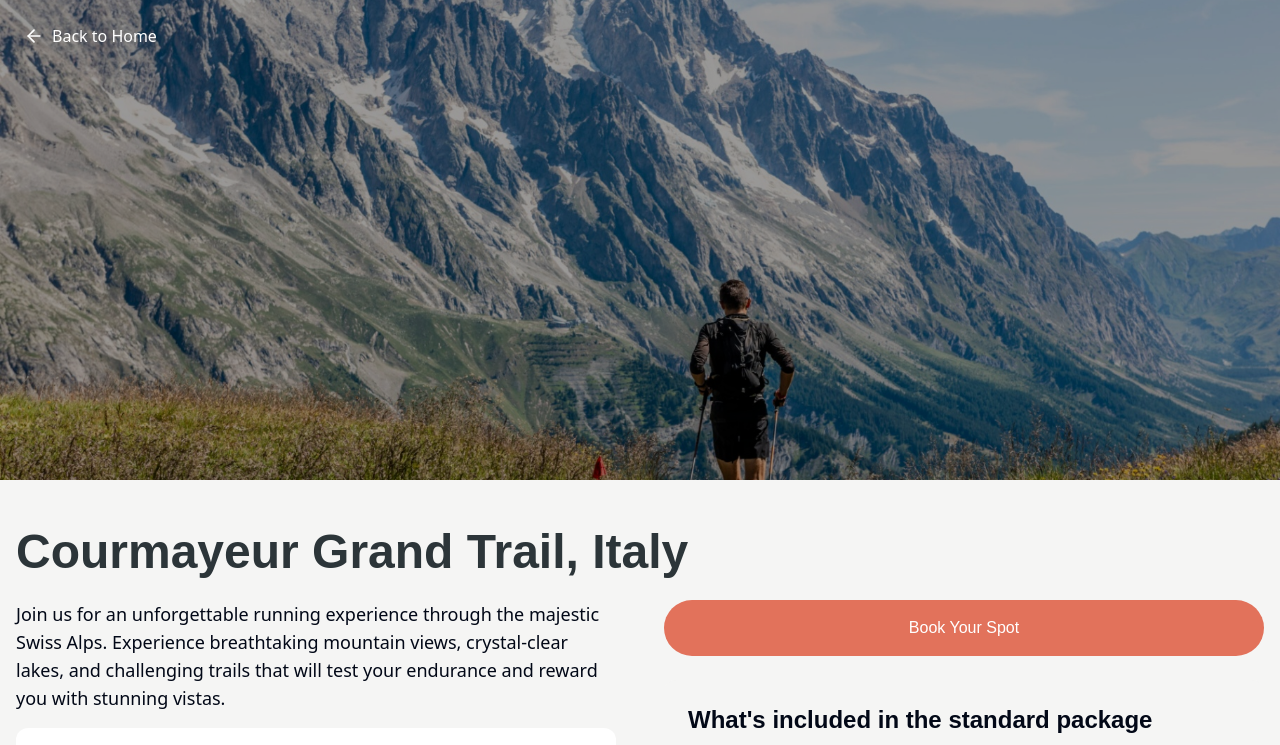
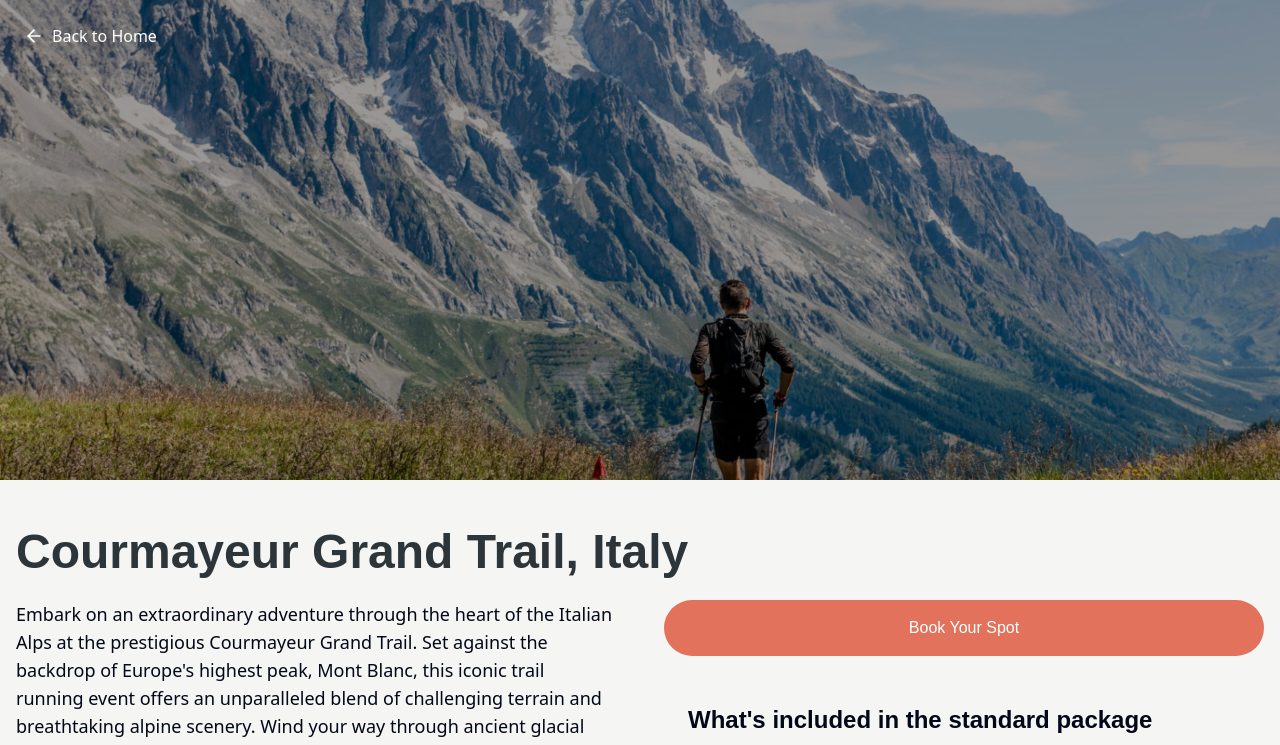
Before and after one commit to Patrick-trailsquad/trailsquad, a React (Vite) app: page /destinations/gtc in a window 1280 px wide. Shown: the top 745 px of the page. Built offline with nearby package versions, Linux system fonts and the light colour scheme; a web font is replaced by a local one.

Commit message:
Update SwissAlps page description
Updated the description on the SwissAlps page to be more intriguing.

```diff
--- a/src/pages/destinations/SwissAlps.tsx
+++ b/src/pages/destinations/SwissAlps.tsx
@@ -1,3 +1,4 @@
+
 import { ArrowLeft } from "lucide-react";
 import { Link } from "react-router-dom";
 
@@ -29,9 +30,9 @@ const SwissAlps = () => {
         <div className="grid md:grid-cols-2 gap-12">
           <div>
             <p className="text-lg mb-4">
-              Join us for an unforgettable running experience through the majestic Swiss Alps.
-              Experience breathtaking mountain views, crystal-clear lakes, and challenging trails
-              that will test your endurance and reward you with stunning vistas.
+              Embark on an extraordinary adventure through the heart of the Italian Alps at the prestigious Courmayeur Grand Trail. Set against the backdrop of Europe's highest peak, Mont Blanc, this iconic trail running event offers an unparalleled blend of challenging terrain and breathtaking alpine scenery. Wind your way through ancient glacial valleys, pristine mountain lakes, and historic mountain villages that tell tales of centuries-old Alpine culture.
+
+              As you traverse the well-marked trails, you'll experience dramatic elevation changes that reveal new perspectives of the majestic Mont Blanc massif at every turn. The route takes you through flowering meadows in summer bloom, across technical rocky sections, and along panoramic ridgelines that offer views extending into three countries - Italy, France, and Switzerland. Whether you choose the 30km, 55km, or the ultimate challenge of 100km, each route has been carefully crafted to showcase the most spectacular sections of the Mont Blanc region.
             </p>
             <div className="bg-white p-6 rounded-xl">
               <h2 className="font-cabinet text-2xl font-bold mb-4">Trip Details</h2>
```
